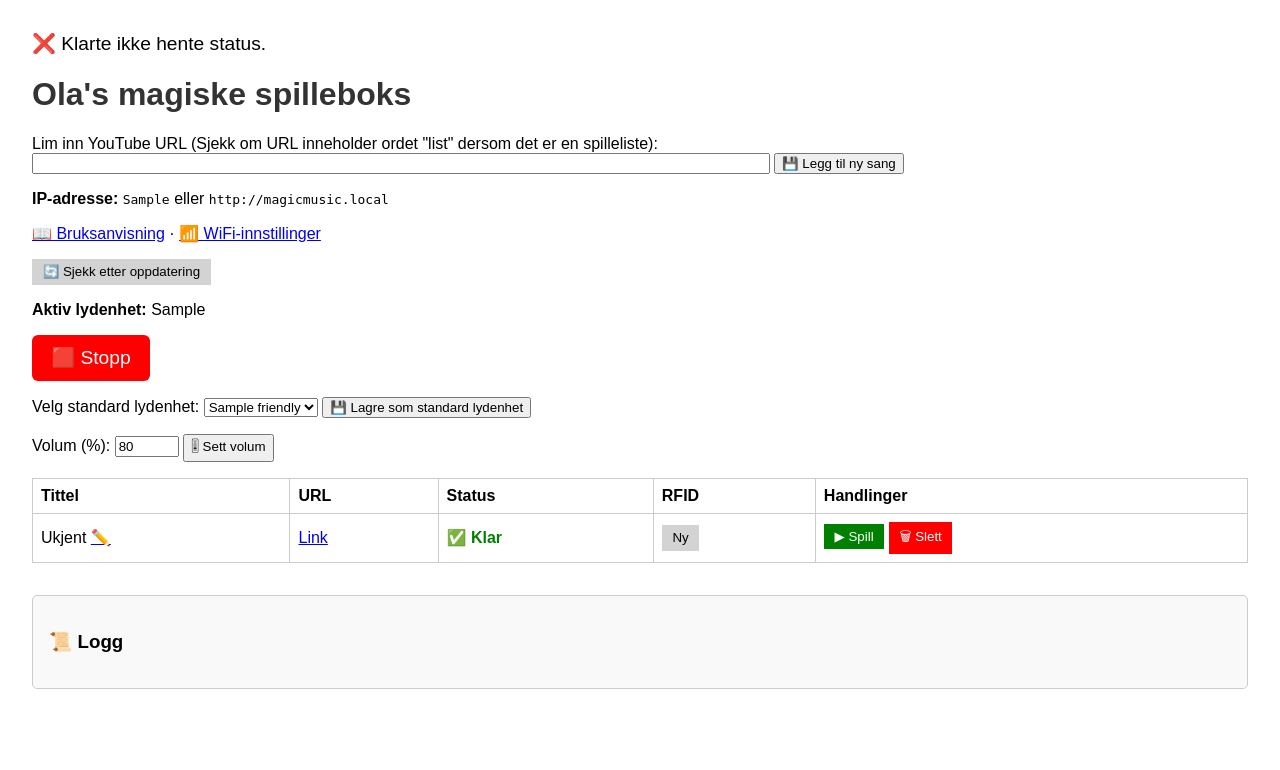
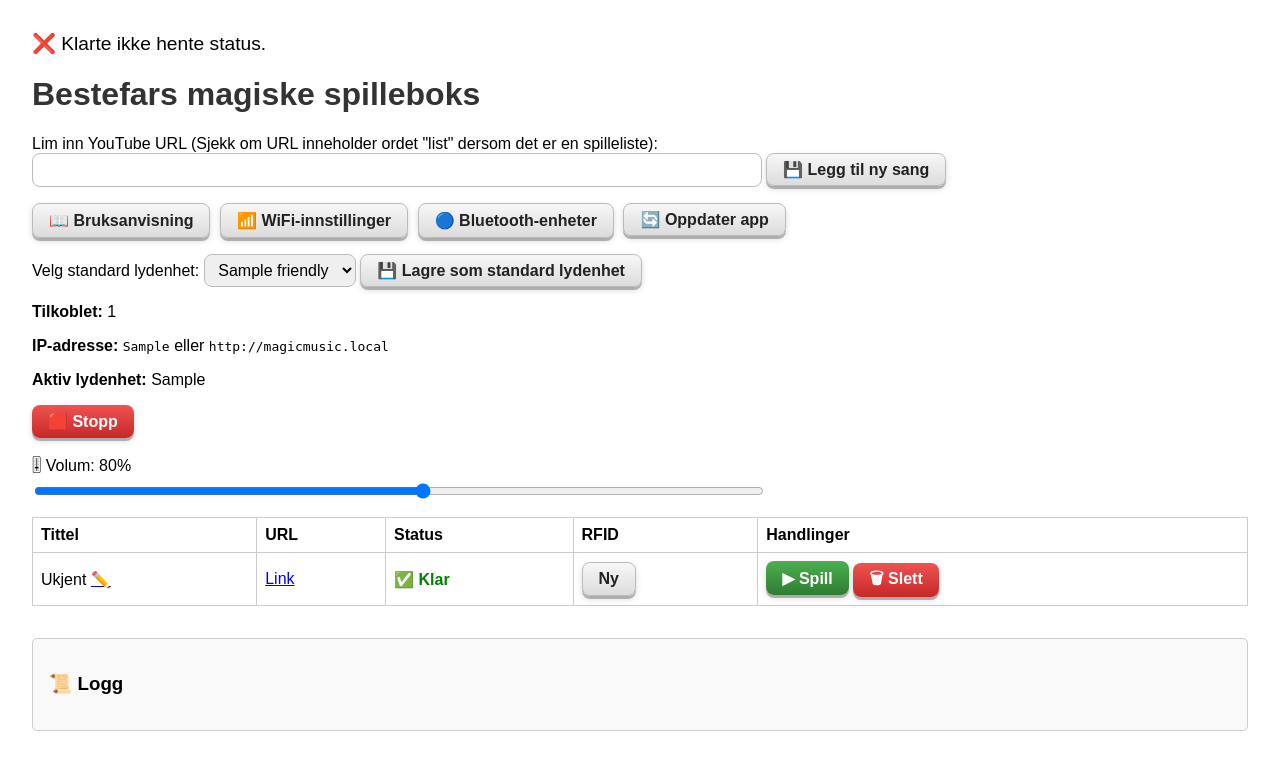
Before and after one commit to Olav68/RFIDMusicBox, a Flask app: template templates/index.html in a window 1280 px wide. Shown: the top 770 px of the page. Run offline with Flask 3, Linux system fonts and the light colour scheme; the template is opened without the code that fills it: most values are stand-ins (such as "Sample title", 1, 10 or a date in 2020); data that the repository does not hold is empty.

Commit message:
Legg til Bluetooth-side og rydd opp forsiden
- Ny /bluetooth-side: søk etter nye enheter, par, koble til på nytt,
  fjern, og sett en tilkoblet enhet som standard lydutgang direkte fra
  siden (samme handling som dropdownen på forsiden, via MAC->sink-match)
- Forsiden: samlet Bruksanvisning/WiFi/Bluetooth/Oppdater app i én rad
  med enhetlig "3D"-knappestil (.btn/.btn-default/.btn-play/.btn-delete/
  .btn-stop), og brukt samme stil på Stopp/Spill/Slett/Ny/Lagre/Legg til
  ny sang for konsekvent høyde og utseende
- Volumkontroll er nå en ekte slider (live prosentvisning, sender inn
  ved slipp i stedet for egen "Sett volum"-knapp)
- RFID-kolonnens avkoblingsknapp er forenklet til "❌ Slett" som ren
  tekst, i samme stil som status-/tittelkolonnene
- Ny statuslinje "Tilkoblet: <SSID>" på forsiden (gjenbruker
  get_connected_ssid fra WiFi-siden), IP-adresse flyttet ned under
  knapperaden, og lydenhet-velgeren flyttet opp rett under knapperaden
- Endret sidetittel til "Bestefars magiske spilleboks"

Bluetooth-logikken er verifisert med en simulert bluetoothctl (scan,
parring, tilkobling, fjerning, MAC->sink-matching), men ikke på ekte
Bluetooth-maskinvare ennå.

Co-Authored-By: Claude Sonnet 5 <noreply@anthropic.com>

```diff
--- a/templates/index.html
+++ b/templates/index.html
@@ -2,7 +2,7 @@
 <html lang="no">
 <head>
     <meta charset="UTF-8">
-    <title>Ola's magiske spilleboks</title>
+    <title>Bestefars magiske spilleboks</title>
     <style>
         body { font-family: Arial, sans-serif; margin: 2em; }
         h1 { color: #333; }
@@ -11,9 +11,32 @@
         .ready { color: green; font-weight: bold; }
         .downloading { color: orange; font-weight: bold; }
         .error { color: red; font-weight: bold; }
-        .button-delete { color: white; background: red; border: none; padding: 0.4em 0.8em; cursor: pointer; }
-        .button-new { background: lightgray; border: none; padding: 0.4em 0.8em; cursor: pointer; }
-        .button-play { background: green; color: white; border: none; padding: 0.4em 0.8em; cursor: pointer; }
+        .btn {
+            display: inline-flex;
+            align-items: center;
+            justify-content: center;
+            height: 2.08em;
+            padding: 0 1em;
+            border: none;
+            border-radius: 8px;
+            font-size: 1em;
+            font-weight: 600;
+            font-family: inherit;
+            cursor: pointer;
+            text-decoration: none;
+            white-space: nowrap;
+            box-shadow: 0 3px 0 rgba(0,0,0,0.25), 0 3px 6px rgba(0,0,0,0.15);
+            transition: transform 0.05s ease, box-shadow 0.05s ease, filter 0.1s ease;
+        }
+        .btn:hover { filter: brightness(1.05); }
+        .btn:active {
+            transform: translateY(3px);
+            box-shadow: 0 0 0 rgba(0,0,0,0.25), 0 1px 2px rgba(0,0,0,0.15);
+        }
+        .btn-default { background: linear-gradient(to bottom, #f7f7f7, #dcdcdc); color: #222; border: 1px solid #bbb; }
+        .btn-play { background: linear-gradient(to bottom, #4caf50, #2e7d32); color: #fff; }
+        .btn-delete { background: linear-gradient(to bottom, #ef5350, #c62828); color: #fff; }
+        .btn-stop { background: linear-gradient(to bottom, #ef5350, #c62828); color: #fff; }
         .timeline { margin-top: 2em; background: #f9f9f9; padding: 1em; border-radius: 5px; border: 1px solid #ccc; }
     </style>
 </head>
@@ -49,48 +72,53 @@ setInterval(updateRFIDStatus, 3000);
 updateRFIDStatus();
 </script>
 
-<h1>Ola's magiske spilleboks</h1>
+<h1>Bestefars magiske spilleboks</h1>
 
 <form action="/add_url" method="post">
     <label for="url">Lim inn YouTube URL (Sjekk om URL inneholder ordet "list" dersom det er en spilleliste):</label><br>
-    <input type="text" id="url" name="url" required style="width: 60%">
-      <button type="submit">💾 Legg til ny sang</button>
+    <input type="text" id="url" name="url" required style="width: 60%; height: 2.08em; box-sizing: border-box; padding: 0 0.6em; border: 1px solid #bbb; border-radius: 8px; font: inherit;">
+      <button class="btn btn-default" type="submit">💾 Legg til ny sang</button>
 </form>
+
+<div style="display: flex; gap: 0.6em; flex-wrap: wrap; margin-top: 1em;">
+  <a class="btn btn-default" href="/help">📖 Bruksanvisning</a>
+  <a class="btn btn-default" href="/wifi">📶 WiFi-innstillinger</a>
+  <a class="btn btn-default" href="/bluetooth">🔵 Bluetooth-enheter</a>
+  <form method="post" action="/update" style="margin: 0;"
+        onsubmit="return confirm('Sjekke etter oppdatert kode? Hvis det finnes en ny versjon, restartes Pi-en automatisk for å ta den i bruk.');">
+    <button class="btn btn-default" type="submit">🔄 Oppdater app</button>
+  </form>
+</div>
+
+<form method="post" action="/set_default_device" style="margin-top: 1em;">
+  <label for="device_name">Velg standard lydenhet:</label>
+  <select name="device_name" style="height: 2.08em; box-sizing: border-box; padding: 0 0.6em; border: 1px solid #bbb; border-radius: 8px; font: inherit;">
+    {% for device in audio_devices %}
+      <option value="{{ device.name }}" {% if device.name == current_sink %}selected{% endif %}>
+        {{ device.friendly }}
+      </option>
+    {% endfor %}
+  </select>
+  <button class="btn btn-default" type="submit">💾 Lagre som standard lydenhet</button>
+</form>
+
+<p><strong>Tilkoblet:</strong> {{ connected_ssid if connected_ssid else "Ingen WiFi-tilkobling" }}</p>
 <p><strong>IP-adresse:</strong> <code>{{ ip }}</code> eller <code>http://magicmusic.local</code></p>
-
-<p><a href="/help">📖 Bruksanvisning</a> · <a href="/wifi">📶 WiFi-innstillinger</a></p>
-
-<form method="post" action="/update" style="margin-top: 1em;"
-      onsubmit="return confirm('Sjekke etter oppdatert kode? Hvis det finnes en ny versjon, restartes Pi-en automatisk for å ta den i bruk.');">
-  <button class="button-new" type="submit">🔄 Sjekk etter oppdatering</button>
-</form>
 
 <p><strong>Aktiv lydenhet:</strong>
   {{ current_sink_friendly if current_sink_friendly else current_sink }}
 </p>
 
 <form method="post" action="/stop" style="margin-top: 1em;">
-  <button type="submit" style="background: red; color: white; padding: 0.6em 1em; font-size: 1.2em; border: none; border-radius: 6px;">
-  🟥 Stopp
-</button>
-</form>
-
-<form method="post" action="/set_default_device" style="margin-top: 1em;">
-  <label for="device_name">Velg standard lydenhet:</label>
-  <select name="device_name">
-    {% for device in audio_devices %}
-      <option value="{{ device.name }}" {% if device.name == current_sink %}selected{% endif %}>
-        {{ device.friendly }}
-      </option>
-    {% endfor %}
-  </select>
-  <button type="submit">💾 Lagre som standard lydenhet</button>
+  <button class="btn btn-stop" type="submit">🟥 Stopp</button>
 </form>
 
 <form action="/set_volume" method="post" style="margin-top: 1em;">
-    <label for="volume">Volum (%):</label>
-    <input type="number" name="volume" min="0" max="150" step="5" value="80">
-    <button type="submit">🎚 Sett volum</button>
+    <label for="volume">🎚 Volum: <span id="volume-value">80</span>%</label><br>
+    <input type="range" id="volume" name="volume" min="0" max="150" step="5" value="80"
+           oninput="document.getElementById('volume-value').innerText = this.value"
+           onchange="this.form.submit()"
+           style="width: 60%; vertical-align: middle;">
 </form>
 
 <table>
@@ -128,23 +156,23 @@ updateRFIDStatus();
                     {{ song.rfid }}
                     <form action="/unlink_rfid" method="post" style="display:inline">
                         <input type="hidden" name="song_id" value="{{ sid }}">
-                        <button class="button-delete" type="submit">Slett</button>
+                        <button type="submit" style="background: none; border: none; padding: 0; margin-left: 0.4em; font: inherit; font-weight: bold; color: red; cursor: pointer;">❌ Slett</button>
                     </form>
                 {% else %}
                     <form action="/link_rfid" method="post" style="display:inline">
                         <input type="hidden" name="song_id" value="{{ sid }}">
-                        <button class="button-new" type="submit">Ny</button>
+                        <button class="btn btn-default" type="submit">Ny</button>
                     </form>
                 {% endif %}
             </td>
             <td>
                 <form action="/play" method="post" style="display:inline">
                     <input type="hidden" name="song_id" value="{{ sid }}">
-                    <button class="button-play" type="submit">▶ Spill</button>
+                    <button class="btn btn-play" type="submit">▶ Spill</button>
                 </form>
                 <form action="/delete_song" method="post" style="display:inline">
                     <input type="hidden" name="song_id" value="{{ sid }}">
-                    <button class="button-delete" type="submit">🗑 Slett</button>
+                    <button class="btn btn-delete" type="submit">🗑 Slett</button>
                 </form>
             </td>
         </tr>
--- a/webpanel.py
+++ b/webpanel.py
@@ -47,6 +47,7 @@ def index():
     log = load_log()
     audio_devices = list_audio_devices()
     current_sink = get_current_default_sink()
+    connected_ssid = get_connected_ssid()
 
     # 🔍 Slå opp friendly name
     current_sink_friendly = None
@@ -62,7 +63,8 @@ def index():
         log=log,
         audio_devices=audio_devices,
         current_sink=current_sink,
-        current_sink_friendly=current_sink_friendly
+        current_sink_friendly=current_sink_friendly,
+        connected_ssid=connected_ssid
     )
 
 @app.route("/set_default_device", methods=["POST"])
@@ -204,6 +206,120 @@ def disconnect_wifi():
     except Exception as e:
         append_log(f"❌ Klarte ikke koble fra: {e}")
     return redirect("/wifi")
+
+def _parse_bluetoothctl_devices(output):
+    devices = []
+    for line in output.splitlines():
+        if line.startswith("Device"):
+            parts = line.split(" ", 2)
+            if len(parts) == 3:
+                devices.append({"addr": parts[1], "name": parts[2]})
+    return devices
+
+def get_paired_bluetooth_devices():
+    try:
+        result = subprocess.run(
+            ["bluetoothctl", "paired-devices"], capture_output=True, text=True, timeout=10
+        )
+        return _parse_bluetoothctl_devices(result.stdout)
+    except Exception as e:
+        append_log(f"❌ Feil ved henting av parede Bluetooth-enheter: {e}")
+        return []
+
+def get_connected_bluetooth_addrs():
+    try:
+        result = subprocess.run(
+            ["bluetoothctl", "devices", "Connected"], capture_output=True, text=True, timeout=10
+        )
+        return {d["addr"] for d in _parse_bluetoothctl_devices(result.stdout)}
+    except Exception:
+        return set()
+
+def get_all_known_bluetooth_devices():
+    try:
+        result = subprocess.run(
+            ["bluetoothctl", "devices"], capture_output=True, text=True, timeout=10
+        )
+        return _parse_bluetoothctl_devices(result.stdout)
+    except Exception as e:
+        append_log(f"❌ Feil ved henting av Bluetooth-enheter: {e}")
+        return []
+
+def find_pulse_sink_for_bluetooth(addr):
+    # PulseAudio/PipeWire navngir Bluetooth-sinker etter MAC-adressen med
+    # kolon byttet ut med understrek, f.eks. bluez_sink.AA_BB_CC_DD_EE_FF.a2dp_sink
+    mac_pattern = addr.replace(":", "_")
+    for device in list_audio_devices():
+        if mac_pattern in device.get("name", ""):
+            return device["name"]
+    return None
+
+@app.route("/bluetooth")
+def bluetooth_settings():
+    paired = get_paired_bluetooth_devices()
+    paired_addrs = {d["addr"] for d in paired}
+    connected_addrs = get_connected_bluetooth_addrs()
+    for d in paired:
+        d["connected"] = d["addr"] in connected_addrs
+        d["sink"] = find_pulse_sink_for_bluetooth(d["addr"]) if d["connected"] else None
+
+    discovered = [
+        d for d in get_all_known_bluetooth_devices() if d["addr"] not in paired_addrs
+    ]
+
+    return render_template("bluetooth.html", paired=paired, discovered=discovered)
+
+@app.route("/bluetooth/scan", methods=["POST"])
+def bluetooth_scan():
+    append_log("🔍 Søker etter Bluetooth-enheter (ca. 8 sekunder)...")
+    try:
+        subprocess.run(
+            ["bluetoothctl", "--timeout", "8", "scan", "on"],
+            capture_output=True, text=True, timeout=15
+        )
+        append_log("✅ Bluetooth-søk fullført")
+    except Exception as e:
+        append_log(f"❌ Feil ved søk etter Bluetooth-enheter: {e}")
+    return redirect("/bluetooth")
+
+@app.route("/bluetooth/pair", methods=["POST"])
+def bluetooth_pair():
+    addr = request.form.get("addr", "").strip()
+    if not addr:
+        append_log("❌ Ingen Bluetooth-adresse oppgitt for paring")
+        return redirect("/bluetooth")
+    try:
+        subprocess.run(["bluetoothctl", "pair", addr], check=True, timeout=20)
+        subprocess.run(["bluetoothctl", "trust", addr], check=True, timeout=10)
+        subprocess.run(["bluetoothctl", "connect", addr], check=True, timeout=15)
+        append_log(f"🔵 Paret og koblet til Bluetooth-enhet: {addr}")
+    except Exception as e:
+        append_log(f"❌ Klarte ikke pare Bluetooth-enhet {addr}: {e}")
+    return redirect("/bluetooth")
+
+@app.route("/bluetooth/connect", methods=["POST"])
+def bluetooth_connect():
+    addr = request.form.get("addr", "").strip()
+    if not addr:
+        return redirect("/bluetooth")
+    try:
+        subprocess.run(["bluetoothctl", "connect", addr], check=True, timeout=15)
+        append_log(f"🔵 Koblet til Bluetooth-enhet: {addr}")
+    except Exception as e:
+        append_log(f"❌ Klarte ikke koble til Bluetooth-enhet {addr}: {e}")
+    return redirect("/bluetooth")
+
+@app.route("/bluetooth/remove", methods=["POST"])
+def bluetooth_remove():
+    addr = request.form.get("addr", "").strip()
+    if not addr:
+        return redirect("/bluetooth")
+    try:
+        subprocess.run(["bluetoothctl", "remove", addr], check=True, timeout=10)
+        append_log(f"🗑 Fjernet Bluetooth-enhet: {addr}")
+    except Exception as e:
+        append_log(f"❌ Klarte ikke fjerne Bluetooth-enhet {addr}: {e}")
+    return redirect("/bluetooth")
 
 def download_song(song_id, url):
     songs = load_songs()
```
Also changed, not shown: templates/bluetooth.html (added, +72 -0 lines), README.md.
